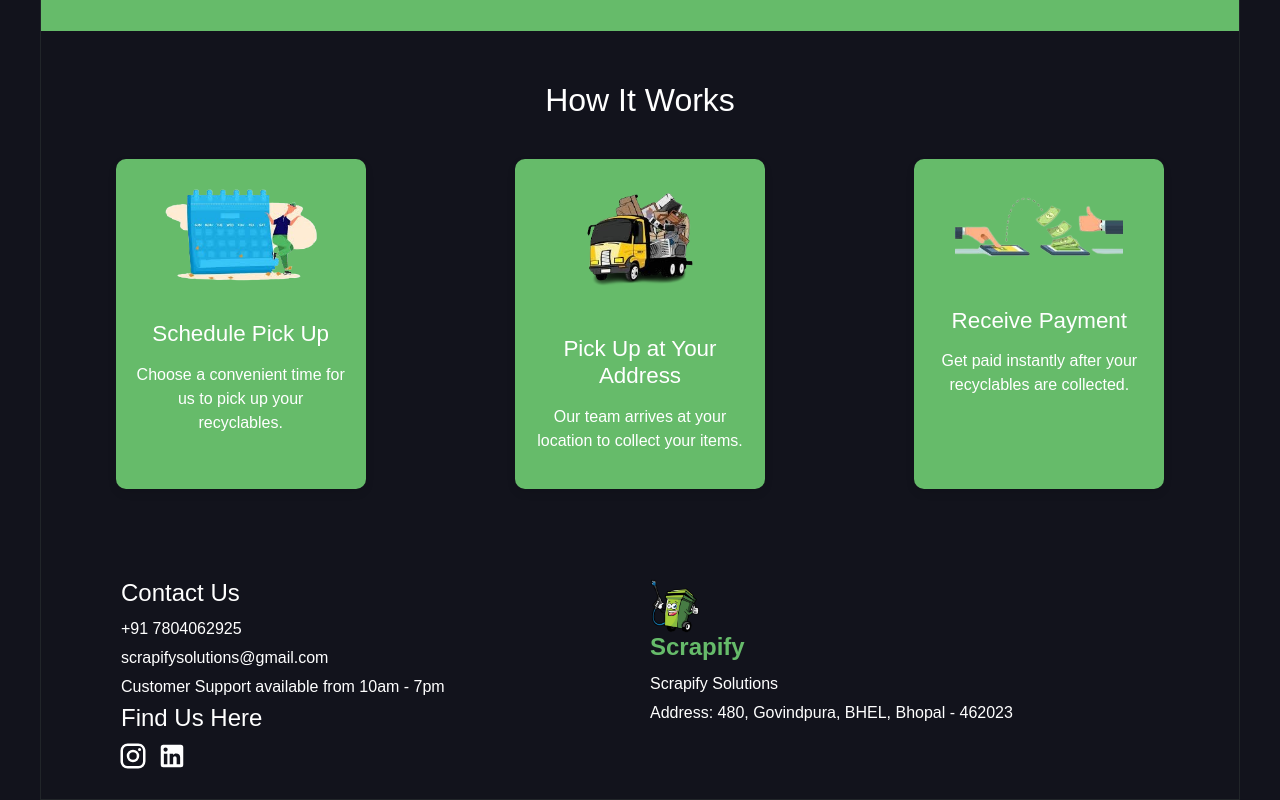
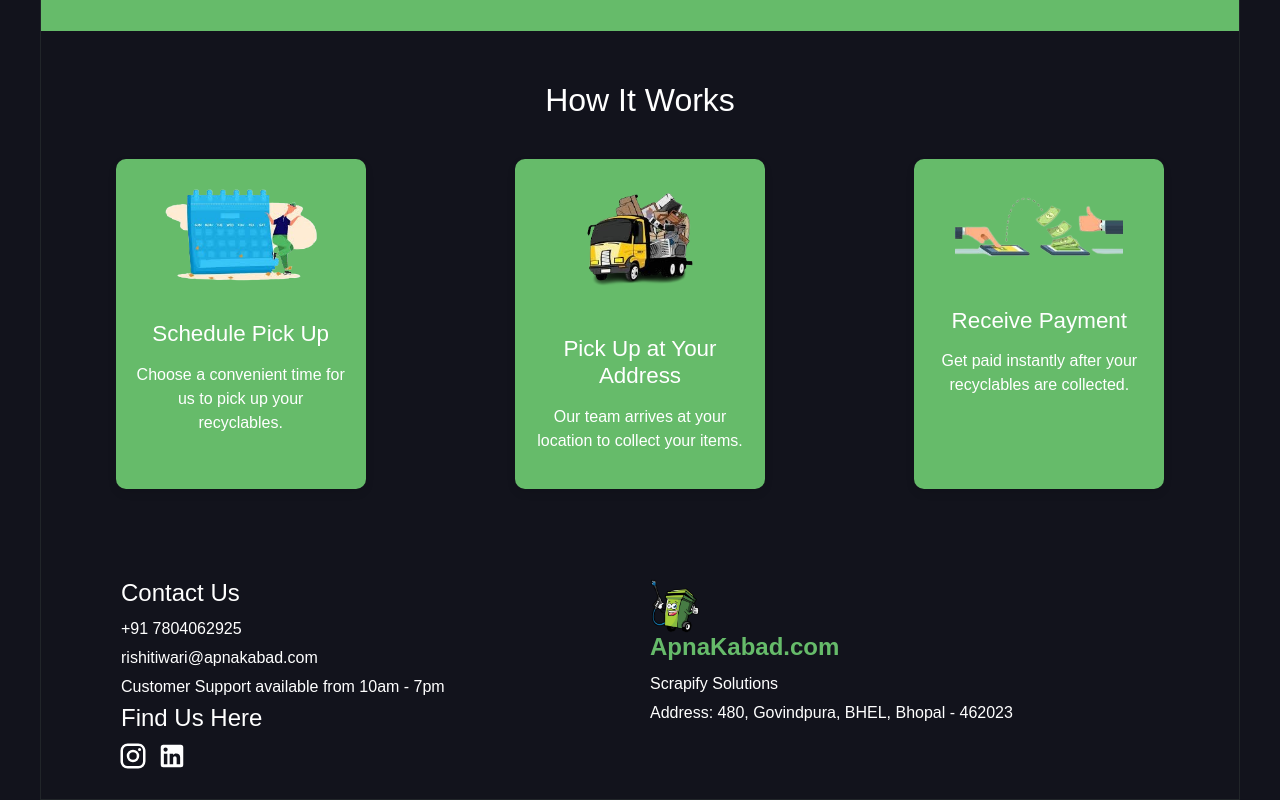
Before and after one commit to chetan14203/Scrapify, a React (Create React App) app in the folder frontend/: page /scrape-rates in a window 1280 px wide. Shown: the part 2949-3749 px from the top of the page. Built offline with nearby package versions, Linux system fonts and the light colour scheme.

Commit message:
Update footer.js

```diff
--- a/frontend/src/Components/Footer/footer.js
+++ b/frontend/src/Components/Footer/footer.js
@@ -15,7 +15,7 @@ const Footer = () => {
         <div className="footer-column">
           <h2>Contact Us</h2>
           <p>+91 7804062925</p>
-          <p>scrapifysolutions@gmail.com</p>
+          <p>rishitiwari@apnakabad.com</p>
           <p>Customer Support available from 10am - 7pm</p>
           <h2>Find Us Here</h2>
           <div className="social-icons">
@@ -41,7 +41,7 @@ const Footer = () => {
         </div>*/}
         <div className="footer-column logo-section">
           <img src={logoImage} alt="Scrap Uncle Logo" className="logo-image" />
-          <h2 className="scrapuncle-text">Scrapify</h2>
+          <h2 className="scrapuncle-text">ApnaKabad.com</h2>
           <p>Scrapify Solutions</p>
           <p>Address: 480, Govindpura, BHEL, Bhopal  - 462023</p>
         </div>
```
